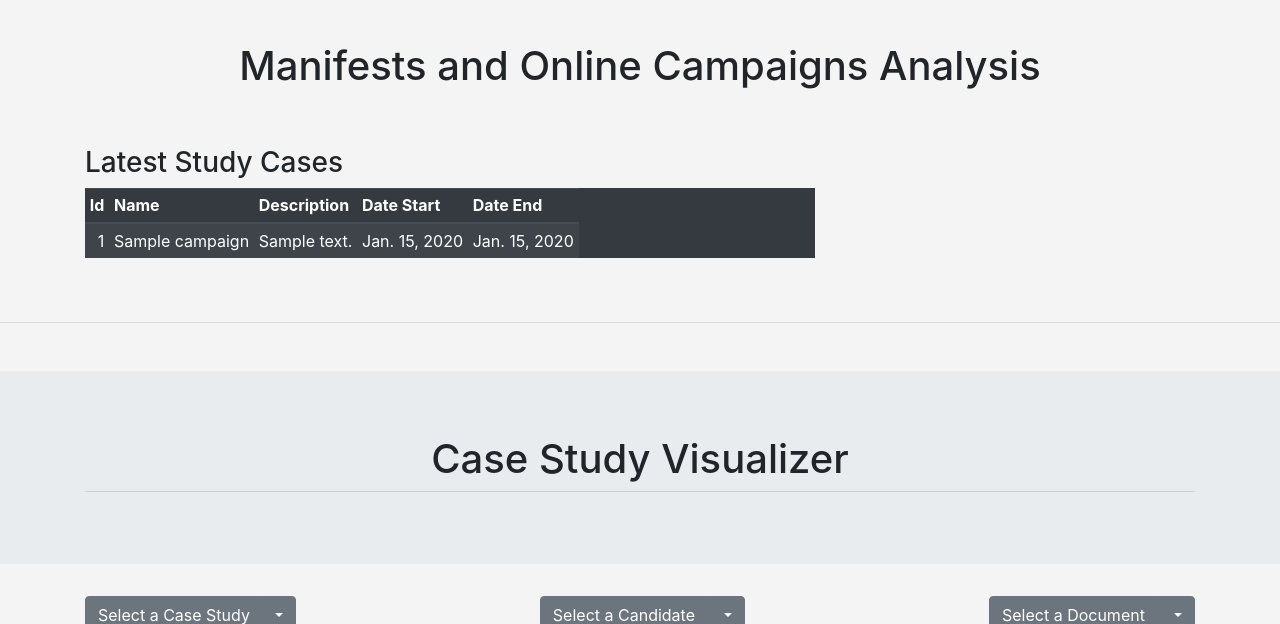
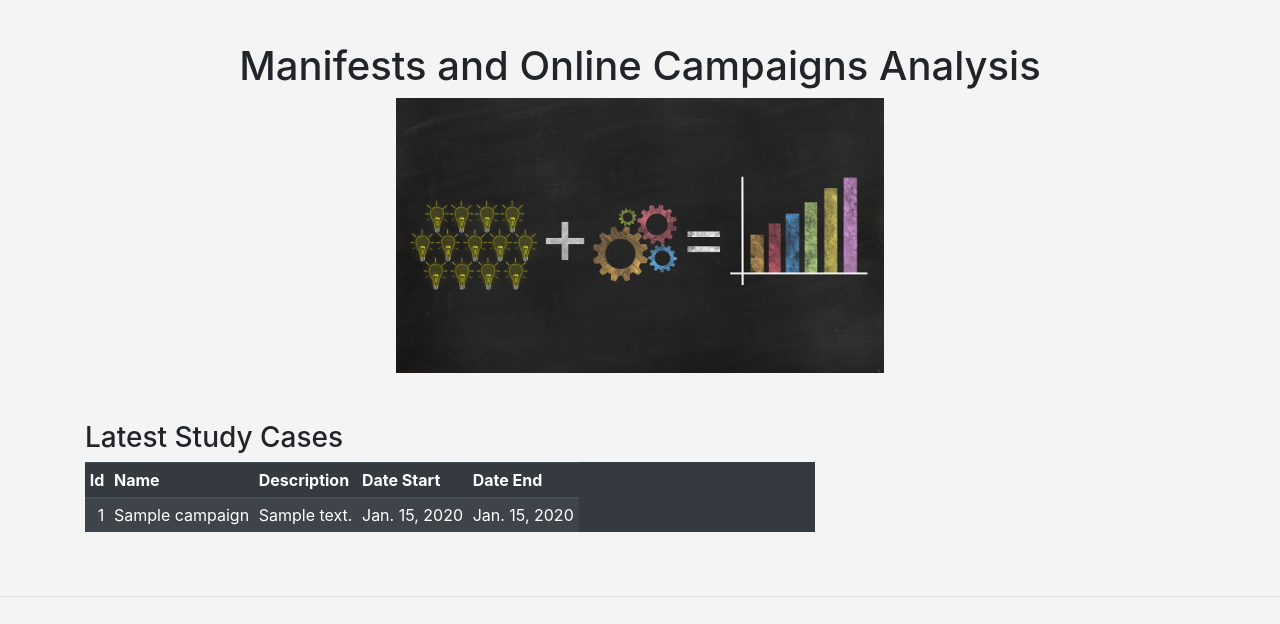
Before and after one commit to ea-maruri/Manifests_and_Online_Campaigns_Analysis, a Django app: page /StudyCasesManage/ in a window 1280 px wide. Shown: the part 56-680 px from the top of the page. Run offline with Django 3.2, Linux system fonts and the light colour scheme; tables that the repository leaves empty hold one stand-in row (values such as "Sample post"); some libraries are stand-ins or nearby versions.

Commit message:
use images with static files

```diff
--- a/Manifests_and_Online_Campaigns_Analysis/settings.py
+++ b/Manifests_and_Online_Campaigns_Analysis/settings.py
@@ -135,6 +135,10 @@ STATIC_URL = '/static/'
 MEDIA_URL = '/media/'
 MEDIA_ROOT = BASE_DIR / 'media'
 
+STATICFILES_DIRS = [
+    os.path.join(BASE_DIR, 'static'),
+]
+
 # Mailing
 EMAIL_BACKEND = 'django.core.mail.backends.smtp.EmailBackend'
 EMAIL_HOST = 'smtp.gmail.com'
--- a/StudyCasesManage/templates/StudyCasesManage/home.html
+++ b/StudyCasesManage/templates/StudyCasesManage/home.html
@@ -3,12 +3,12 @@
 {% load static %}
 {% block content%}
 
-  <!-- TITLE -->
+  <!-- TITLE and Image-->
   <div class="container-fluid">
     <div class="row m-0 p-0">
       <div class="col-sm-12 text-center my-5">
         <h1 calss="display-5">Manifests and Online Campaigns Analysis</h1>
-        {% comment %} <img class="img-fluid mb-3 mb-lg-0" src="{% static 'StudyCasesManage/assets/img/success-banner.jpg' %}" alt="Banner img" height="20%"/> {% endcomment %}
+        <img class="img-fluid" src="{% static 'img/success-banner.jpg' %}" alt="Banner" width="40%" height:"auto">
       </div>
     </div>
   </div>
```
Also changed, not shown: static/img/success-banner.jpg (renamed from StudyCasesManage/static/StudyCasesManage/assets/img/success-banner.jpg).
